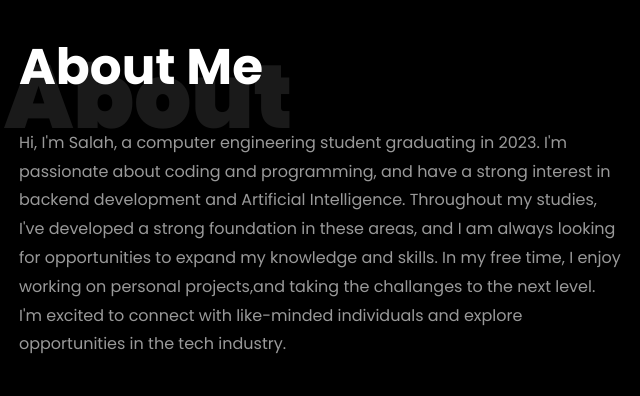
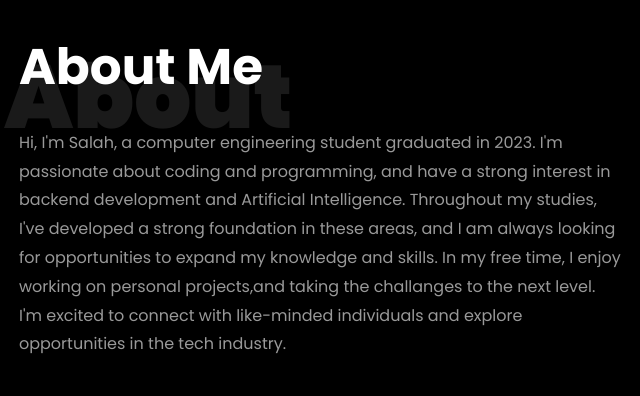
Before and after one commit to SalahDvp/SalahDvp.github.io, a plain HTML site: page index.html in a window 1280 px wide. Shown: the part 861-1257 px from the top of the page, 574-1214 px from the left. Drawn offline with Linux system fonts and the light colour scheme; files whose address does not match are found by name.

Commit message:
Update index.html

```diff
--- a/index.html
+++ b/index.html
@@ -102,7 +102,7 @@
 		          <div class="col-md-12 heading-section ftco-animate">
 		          	<h1 class="big">About</h1>
 		            <h2 class="mb-4">About Me</h2>
-		            <p>Hi, I'm Salah, a computer engineering student graduating in 2023. I'm passionate about coding and programming,
+		            <p>Hi, I'm Salah, a computer engineering student graduated in 2023. I'm passionate about coding and programming,
 						 and have a strong interest in backend development and Artificial Intelligence. Throughout my studies,
 						  I've developed a strong foundation in these areas, and I am always looking for opportunities to expand my knowledge and skills.
 						 In my free time, I enjoy working on personal projects,and taking the challanges to the next level.
```
